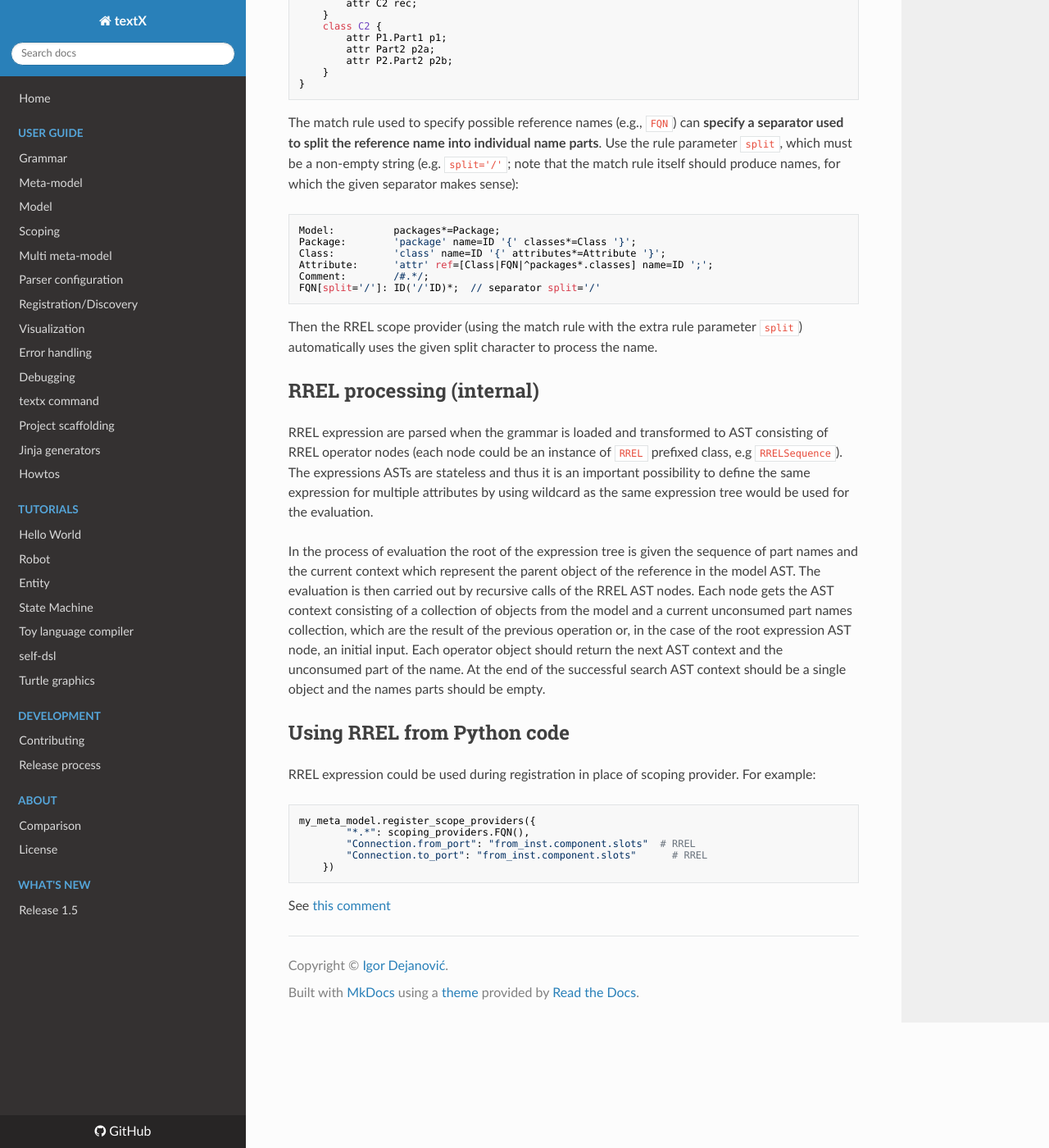
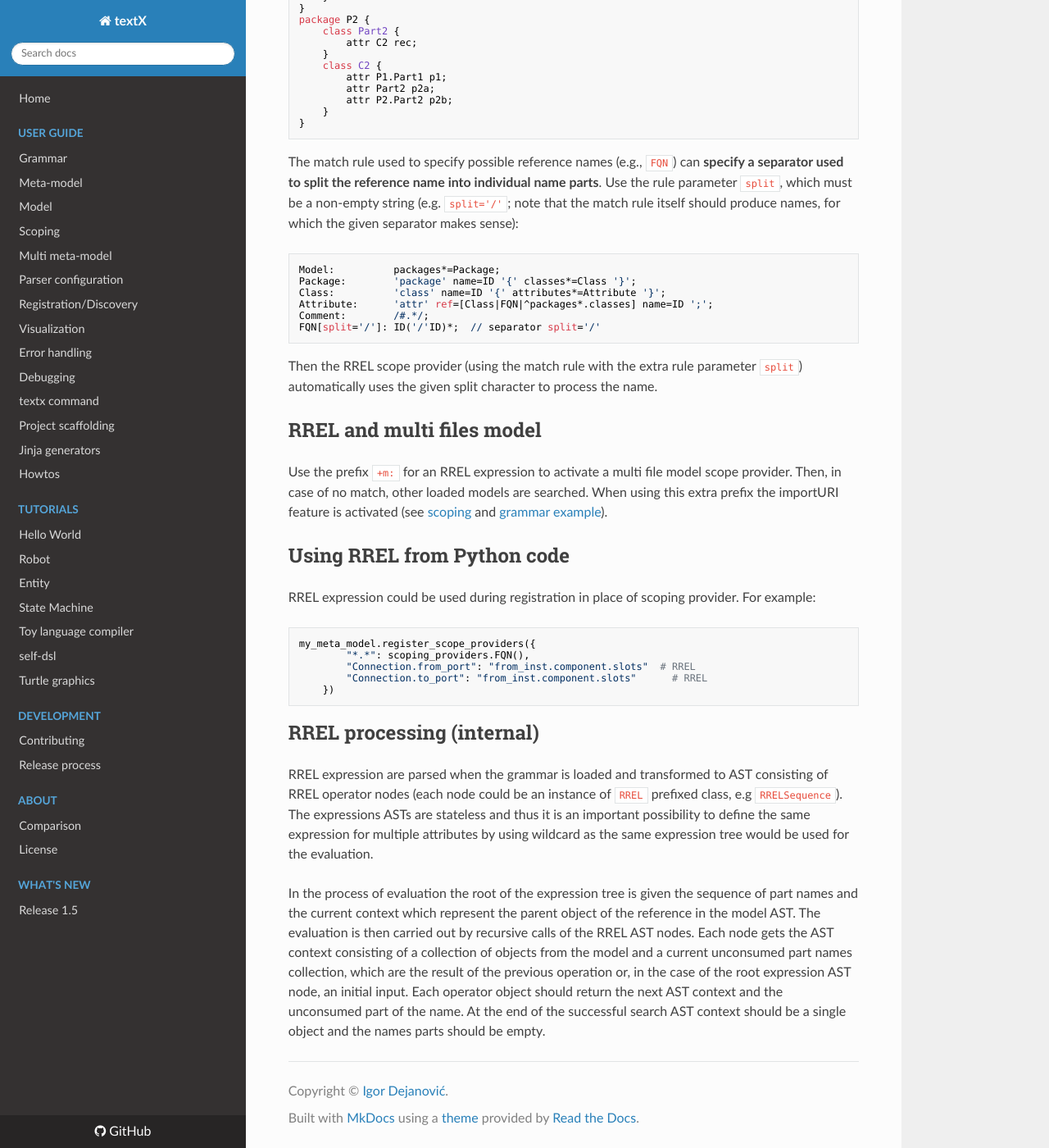
Before and after one commit to textX/textX, an MkDocs documentation site: the page built from docs/rrel.md, in a window 1280 px wide and 1400 px high, scrolled down 2572 px. Shown: the whole window at 82% size. Built offline with MkDocs 1.6.1, drawn with Linux system fonts in a browser that asks for light colours; nearby versions of some CDN libraries; comment, search, counter and statistics services are not loaded; some of the changed text lies outside the part shown.

Commit message:
changed docu structure (moved some sections; minor text changes)

````diff
--- a/docs/rrel.md
+++ b/docs/rrel.md
@@ -3,6 +3,8 @@ Changes:
  * Added preliminary syntax to enable multi files search  (including ImportURI activation): Use
    the prefix `+m:` for an RREL expression: Then, in case of no match, other models are searched.
    ([grammar example](https://github.com/textX/textX/blob/master/tests/functional/registration/projects/data_dsl/data_dsl/Data.tx))
+ * Added docu concerning the pslit param
+ * Removed "See [this comment](https://github.com/igordejanovic/textX/issues/111#issuecomment-441308211)"
 
 # RREL
 RREL allows to specify scope provider (lookup) specification in the
@@ -147,6 +149,27 @@ Then the RREL scope provider (using the match rule with the extra
 rule parameter `split`) automatically uses the given split
 character to process the name.
 
+## RREL and multi files model
+
+Use the prefix `+m:` for an RREL expression to activate a multi file model
+scope provider. Then, in case of no match, other loaded models are searched.
+When using this extra prefix the importURI feature is activated
+(see [scoping](scoping.md) and
+[grammar example](https://github.com/textX/textX/blob/master/tests/functional/registration/projects/data_dsl/data_dsl/Data.tx)).
+
+## Using RREL from Python code
+
+RREL expression could be used during registration in place of scoping provider.
+For example:
+
+```Python
+my_meta_model.register_scope_providers({
+        "*.*": scoping_providers.FQN(),
+        "Connection.from_port": "from_inst.component.slots"  # RREL
+        "Connection.to_port": "from_inst.component.slots"      # RREL
+    })
+```
+
 ## RREL processing (internal)
 
 RREL expression are parsed when the grammar is loaded and transformed to AST
@@ -166,18 +189,3 @@ the root expression AST node, an initial input. Each operator object should
 return the next AST context and the unconsumed part of the name. At the end of
 the successful search AST context should be a single object and the names parts
 should be empty.
-
-## Using RREL from Python code
-
-RREL expression could be used during registration in place of scoping provider.
-For example:
-
-```Python
-my_meta_model.register_scope_providers({
-        "*.*": scoping_providers.FQN(),
-        "Connection.from_port": "from_inst.component.slots"  # RREL
-        "Connection.to_port": "from_inst.component.slots"      # RREL
-    })
-```
-
-See [this comment](https://github.com/igordejanovic/textX/issues/111#issuecomment-441308211)
````
